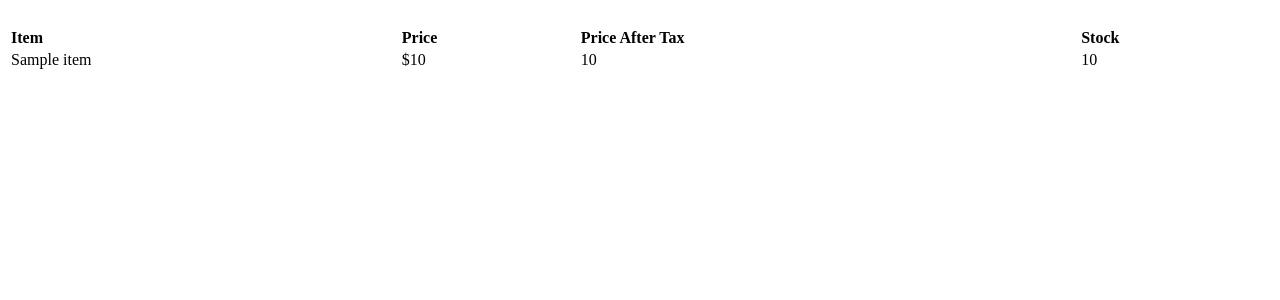
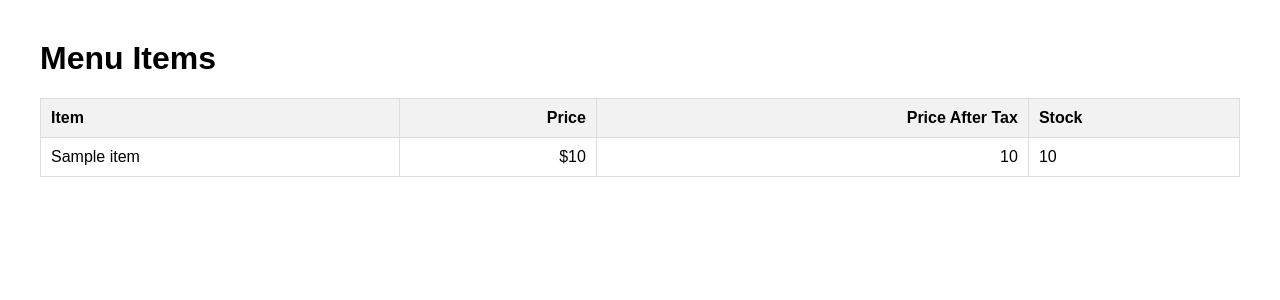
Before and after one commit to hashedUser/django-projects, a Django app: template bookListAPI-DRF-Intro/myapp/templates/menu-items.html in a window 1280 px wide. Shown: the top 300 px of the page. Run offline with Django 4.2, Linux system fonts and the light colour scheme; the template is opened without the code that fills it: most values are stand-ins (such as "Sample title", 1, 10 or a date in 2020).

Commit message:
AI generated HTML and CSS

```diff
--- a/bookListAPI-DRF-Intro/myapp/templates/menu-items.html
+++ b/bookListAPI-DRF-Intro/myapp/templates/menu-items.html
@@ -1,25 +1,62 @@
+<!-- AI GENERATED HTML AND CSS -->
 <!DOCTYPE html>
 <html lang="en">
 <head>
     <meta charset="UTF-8">
     <title>Menu Items</title>
+    <style>
+        body {
+            font-family: sans-serif;
+            margin: 40px;
+        }
+
+        table {
+            border-collapse: collapse;
+            width: 100%;
+            margin-bottom: 40px;
+        }
+
+        th, td {
+            padding: 10px;
+            text-align: left;
+            border: 1px solid #ddd;
+        }
+
+        th {
+            background-color: #f2f2f2;
+            font-weight: bold;
+        }
+
+        tr:nth-child(even) {
+            background-color: #f5f5f5;
+        }
+
+        .price-column {
+            text-align: right;
+        }
+    </style>
 </head>
 <body>
-    <table width="100%" style="text-align: left;">
+    <h1>Menu Items</h1>
+    <table>
+        <thead>
             <tr>
-            <th>Item</th> <!-- item column heading -->
-            <th>Price</th> <!-- price column heading -->
-            <th>Price After Tax</th> <!-- price after tax column heading -->
-            <th>Stock</th> <!-- stock column heading -->
+                <th>Item</th>
+                <th class="price-column">Price</th>
+                <th class="price-column">Price After Tax</th>
+                <th>Stock</th>
             </tr>
+        </thead>
+        <tbody>
             {% for item in data %}
             <tr>
                 <td>{{ item.title }}</td>
-            <td>${{ item.price }}</td>
-            <td>{{ item.price_after_tax }}</td>
+                <td class="price-column">${{ item.price }}</td>
+                <td class="price-column">{{ item.price_after_tax }}</td>
                 <td>{{ item.stock }}</td>
             </tr>
             {% endfor %}
+        </tbody>
     </table>
 </body>
 </html>
```
Lines whose indentation alone changed are shown as unchanged.
